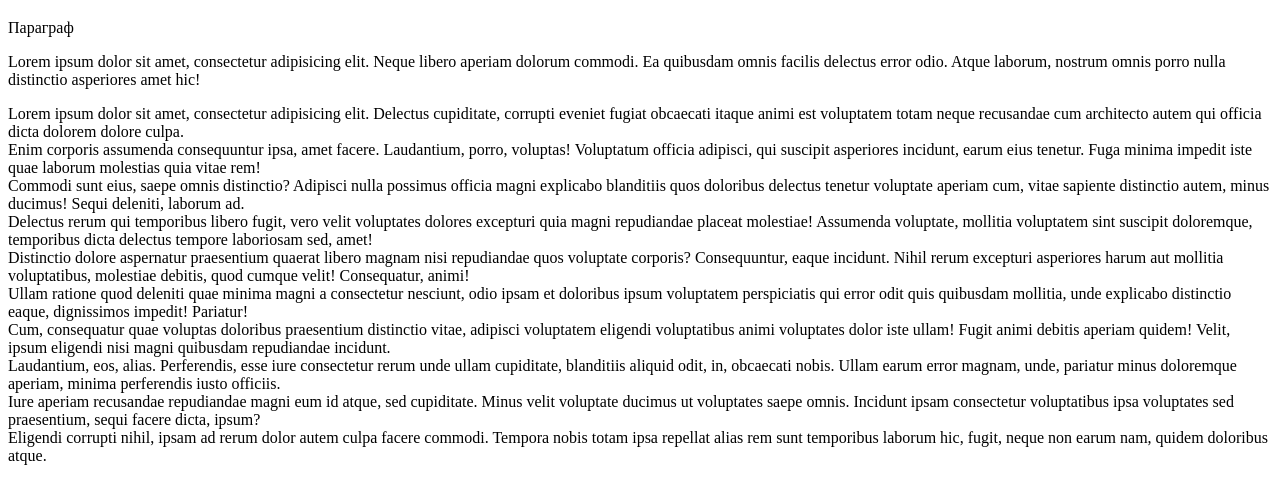
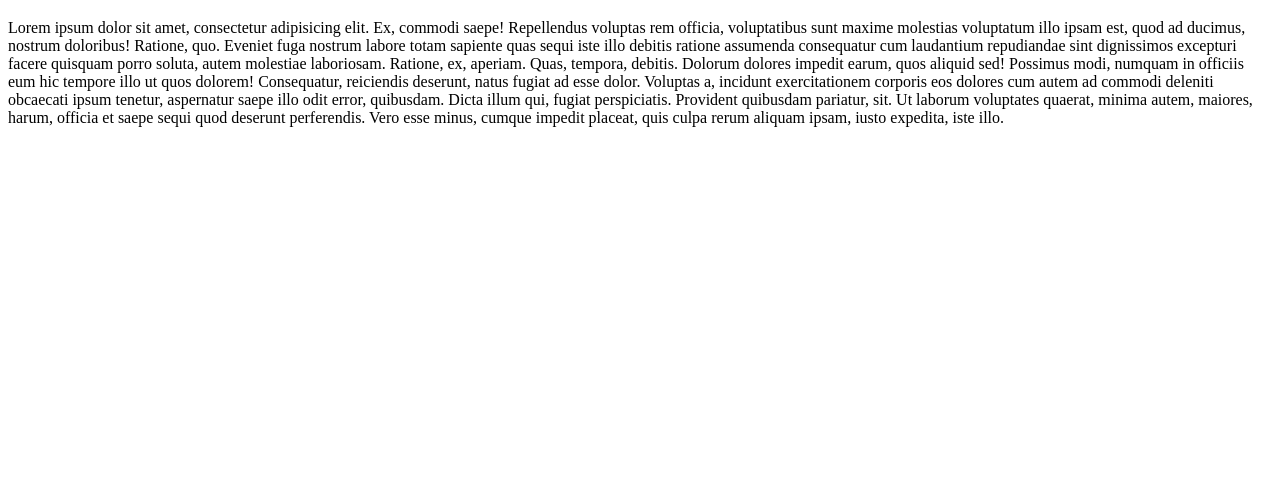
Before and after one commit to John1Smith/GitLearn, a plain HTML site: page index.html in a window 1280 px wide. Shown: the part 61-560 px from the top of the page. Drawn offline with Linux system fonts and the light colour scheme.

Commit message:
Third commit

```diff
--- a/index.html
+++ b/index.html
@@ -6,17 +6,10 @@
 </head>
 <body>
 	<h1>Hi there!</h1>
-	<p>Параграф</p>
-	<p>Lorem ipsum dolor sit amet, consectetur adipisicing elit. Neque libero aperiam dolorum commodi. Ea quibusdam omnis facilis delectus error odio. Atque laborum, nostrum omnis porro nulla distinctio asperiores amet hic!</p>
-	<div>Lorem ipsum dolor sit amet, consectetur adipisicing elit. Delectus cupiditate, corrupti eveniet fugiat obcaecati itaque animi est voluptatem totam neque recusandae cum architecto autem qui officia dicta dolorem dolore culpa.</div>
-	<div>Enim corporis assumenda consequuntur ipsa, amet facere. Laudantium, porro, voluptas! Voluptatum officia adipisci, qui suscipit asperiores incidunt, earum eius tenetur. Fuga minima impedit iste quae laborum molestias quia vitae rem!</div>
-	<div>Commodi sunt eius, saepe omnis distinctio? Adipisci nulla possimus officia magni explicabo blanditiis quos doloribus delectus tenetur voluptate aperiam cum, vitae sapiente distinctio autem, minus ducimus! Sequi deleniti, laborum ad.</div>
-	<div>Delectus rerum qui temporibus libero fugit, vero velit voluptates dolores excepturi quia magni repudiandae placeat molestiae! Assumenda voluptate, mollitia voluptatem sint suscipit doloremque, temporibus dicta delectus tempore laboriosam sed, amet!</div>
-	<div>Distinctio dolore aspernatur praesentium quaerat libero magnam nisi repudiandae quos voluptate corporis? Consequuntur, eaque incidunt. Nihil rerum excepturi asperiores harum aut mollitia voluptatibus, molestiae debitis, quod cumque velit! Consequatur, animi!</div>
-	<div>Ullam ratione quod deleniti quae minima magni a consectetur nesciunt, odio ipsam et doloribus ipsum voluptatem perspiciatis qui error odit quis quibusdam mollitia, unde explicabo distinctio eaque, dignissimos impedit! Pariatur!</div>
-	<div>Cum, consequatur quae voluptas doloribus praesentium distinctio vitae, adipisci voluptatem eligendi voluptatibus animi voluptates dolor iste ullam! Fugit animi debitis aperiam quidem! Velit, ipsum eligendi nisi magni quibusdam repudiandae incidunt.</div>
-	<div>Laudantium, eos, alias. Perferendis, esse iure consectetur rerum unde ullam cupiditate, blanditiis aliquid odit, in, obcaecati nobis. Ullam earum error magnam, unde, pariatur minus doloremque aperiam, minima perferendis iusto officiis.</div>
-	<div>Iure aperiam recusandae repudiandae magni eum id atque, sed cupiditate. Minus velit voluptate ducimus ut voluptates saepe omnis. Incidunt ipsam consectetur voluptatibus ipsa voluptates sed praesentium, sequi facere dicta, ipsum?</div>
-	<div>Eligendi corrupti nihil, ipsam ad rerum dolor autem culpa facere commodi. Tempora nobis totam ipsa repellat alias rem sunt temporibus laborum hic, fugit, neque non earum nam, quidem doloribus atque.</div>
+	<p><span>Lorem ipsum dolor sit amet, consectetur adipisicing elit. Ex, commodi saepe! Repellendus voluptas rem officia, voluptatibus sunt maxime molestias voluptatum illo ipsam est, quod ad ducimus, nostrum doloribus! Ratione, quo.</span>
+	<span>Eveniet fuga nostrum labore totam sapiente quas sequi iste illo debitis ratione assumenda consequatur cum laudantium repudiandae sint dignissimos excepturi facere quisquam porro soluta, autem molestiae laboriosam. Ratione, ex, aperiam.</span>
+	<span>Quas, tempora, debitis. Dolorum dolores impedit earum, quos aliquid sed! Possimus modi, numquam in officiis eum hic tempore illo ut quos dolorem! Consequatur, reiciendis deserunt, natus fugiat ad esse dolor.</span>
+	<span>Voluptas a, incidunt exercitationem corporis eos dolores cum autem ad commodi deleniti obcaecati ipsum tenetur, aspernatur saepe illo odit error, quibusdam. Dicta illum qui, fugiat perspiciatis. Provident quibusdam pariatur, sit.</span>
+	<span>Ut laborum voluptates quaerat, minima autem, maiores, harum, officia et saepe sequi quod deserunt perferendis. Vero esse minus, cumque impedit placeat, quis culpa rerum aliquam ipsam, iusto expedita, iste illo.</span></p>
 </body>
 </html>
```
